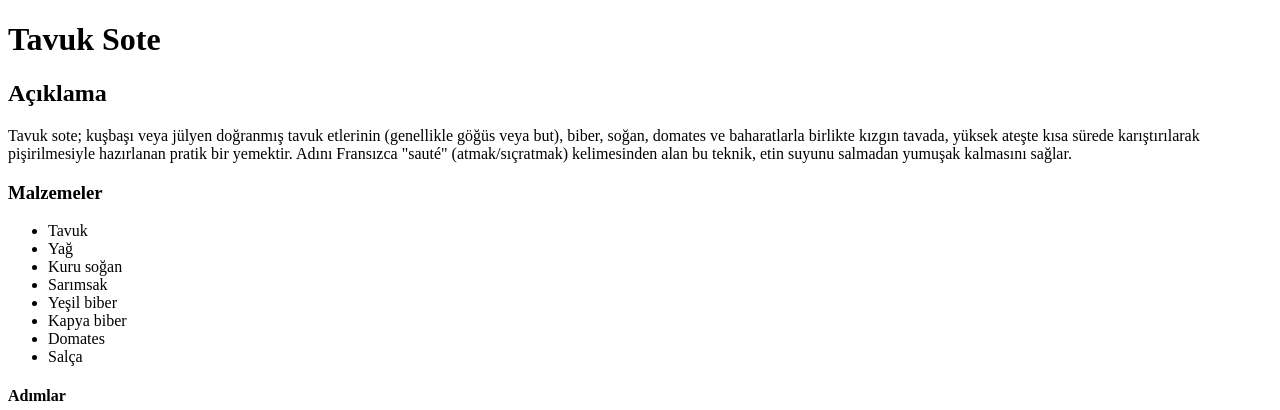
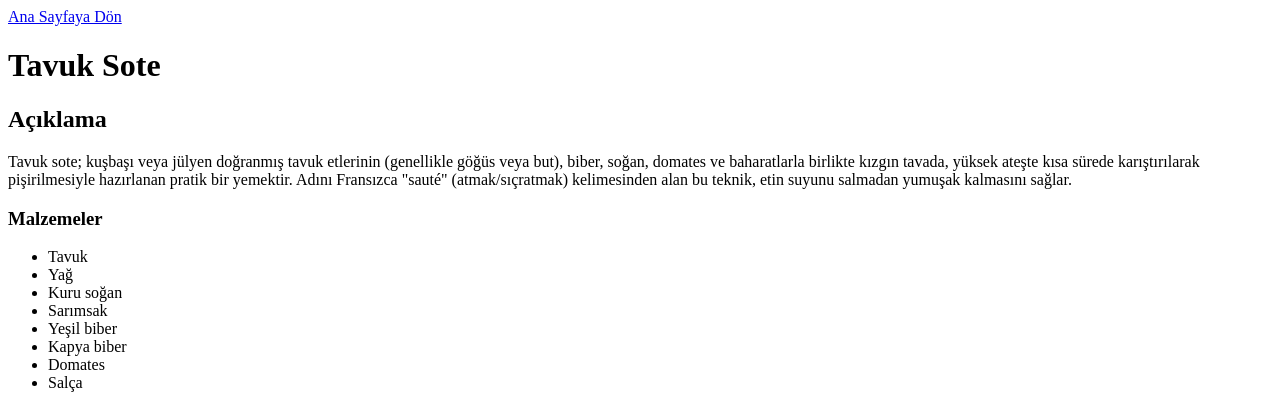
Before and after one commit to smugliankas/odin-recipes, a plain HTML site: page recipes/tavuk.html in a window 1280 px wide. Shown: the top 410 px of the page. Drawn offline with Linux system fonts and the light colour scheme.

Commit message:
Fixed the returning to  main menu problem.

```diff
--- a/recipes/tavuk.html
+++ b/recipes/tavuk.html
@@ -5,7 +5,9 @@
     <meta name="viewport" content="width=device-width, initial-scale=1.0">
     <title>Tavuk Sote</title>
 </head>
+
 <body>
+    <a href="../index.html">Ana Sayfaya Dön</a>
     <h1>Tavuk Sote</h1>
     <h2>Açıklama</h2>
     <p1>Tavuk sote; kuşbaşı veya jülyen doğranmış tavuk etlerinin (genellikle göğüs veya but), biber, soğan, domates ve baharatlarla birlikte kızgın tavada, yüksek ateşte kısa sürede karıştırılarak pişirilmesiyle hazırlanan pratik bir yemektir. Adını Fransızca "sauté" (atmak/sıçratmak) kelimesinden alan bu teknik, etin suyunu salmadan yumuşak kalmasını sağlar.</p1>
```
Also changed, not shown: recipes/fasulye.html (+1 -0 lines), recipes/ispanak.html (+1 -0 lines).
